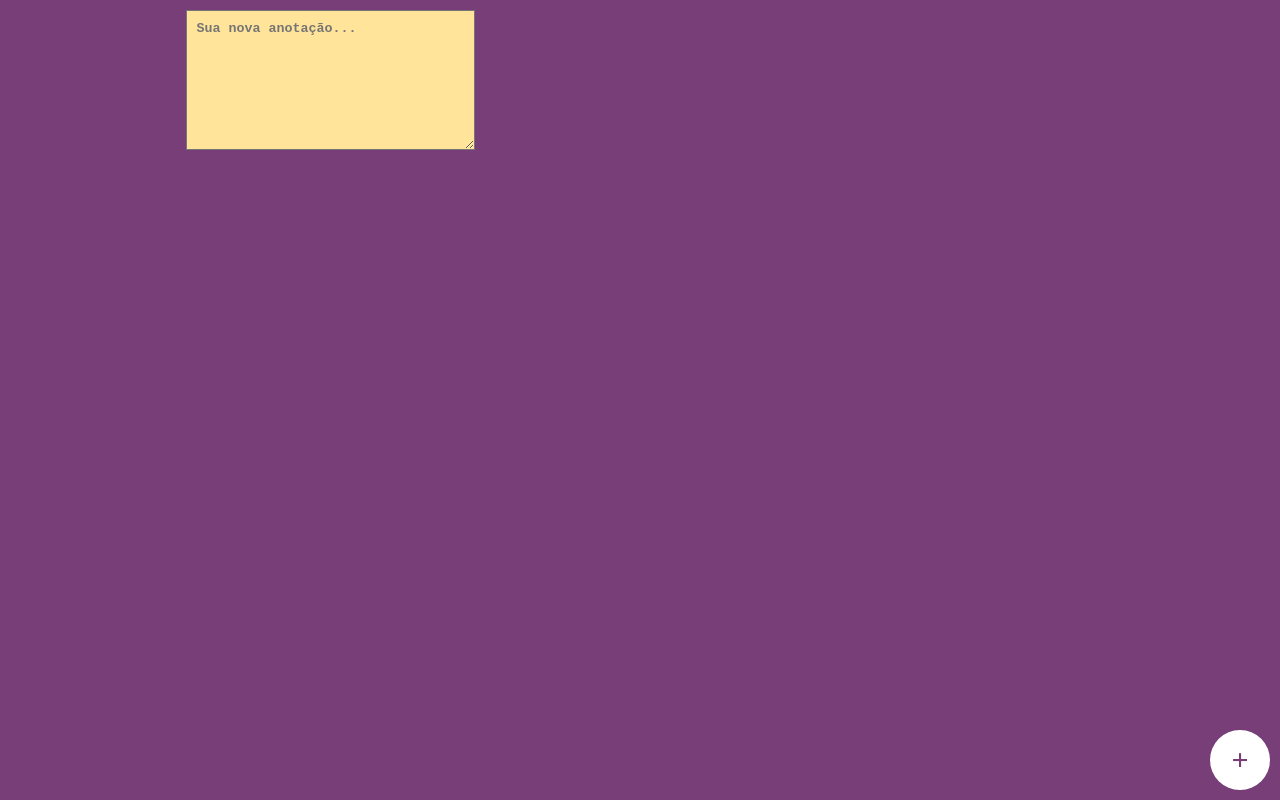
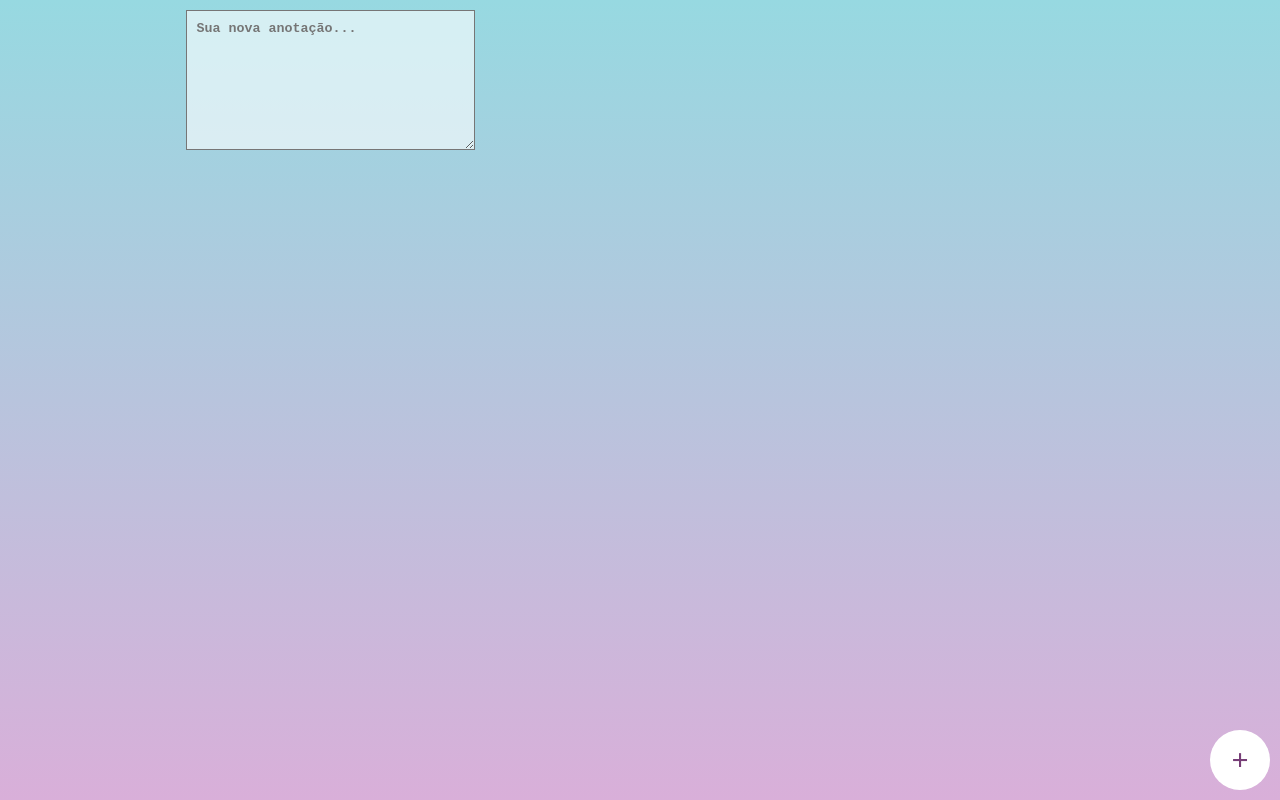
Before and after one commit to igorlops/projeto-anotacao, a plain HTML site: page index.html in a window 1280 px wide. Drawn offline with nearby package versions, Linux system fonts and the light colour scheme.

Commit message:
mudança no estilo do app

```diff
--- a/functions.js
+++ b/functions.js
@@ -12,5 +12,6 @@ $(function(){
 
 			var finalTime = hh+":"+mn;
 			textArea.html("Nova anotação em: "+finalTime);
+
 		})
 	})
--- a/index.html
+++ b/index.html
@@ -8,6 +8,7 @@
 </head>
 <body>
 
+	<div class="overlay"></div>
 	<div class="container-anotacoes">
 		<div class="anotacao-single">
 			<textarea placeholder="Sua nova anotação..."></textarea>
--- a/sstyle.css
+++ b/sstyle.css
@@ -5,9 +5,10 @@
 }
 
 body{
-	background: #773e77;
+	background-color: #D9AFD9;
+background-image: linear-gradient(0deg, #D9AFD9 0%, #97D9E1 100%);
+background-attachment: fixed;
 }
-
 
 .container-anotacoes{
 	max-width: 980px;
@@ -15,6 +16,8 @@ body{
 	margin: 0 auto;
 	padding: 0 2%;
 	flex-wrap: wrap;
+	z-index: 8;
+	position: relative;
 }
 
 .anotacao-single{
@@ -25,7 +28,7 @@ body{
 	width: 100%;
 	height: 140px;
 	padding: 10px;
-	background: #ffe499;
+	background: rgba(255,255,255,0.6);
 	color: black;
 	font-weight: bold;
 }
```
Also changed, not shown: six-stacked-wooden-cubes-with-letters-agenda-white-work-table-gray-background_284815-3745.webp (added).
